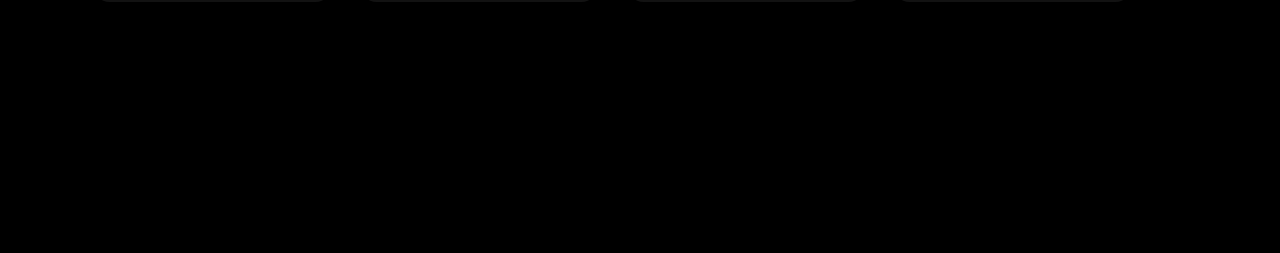
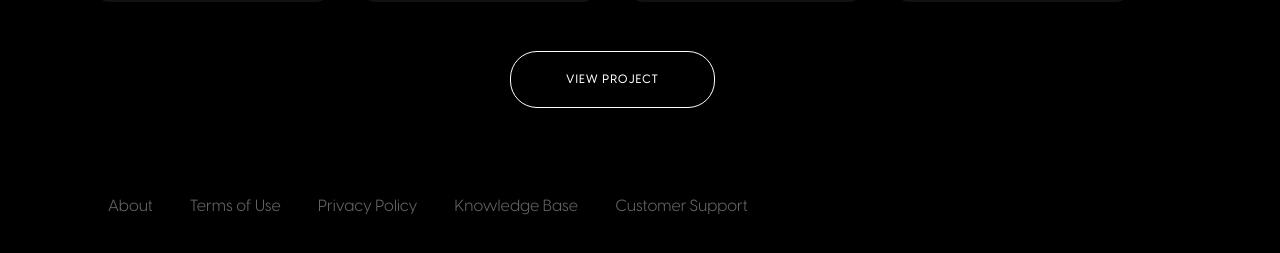
Before and after one commit to sayandcode/ipx-round-1, a React (Create React App) app: page / in a window 1280 px wide. Shown: the part 3615-3868 px from the top of the page. Before the commit the page ends 3617 px from the top, so only its background shows below. Built offline with nearby package versions, Linux system fonts and the light colour scheme; the HTML template or start-up script is replaced by a standard one.

Commit message:
Add footer and view project button

```diff
--- a/src/App.js
+++ b/src/App.js
@@ -1,3 +1,4 @@
+import Footer from './components/Footer';
 import Navbar from './components/nav/Navbar';
 import InvestmentPage from './pages/InvestmentPage';
 
@@ -9,6 +10,7 @@
         {/* we could put a router here */}
         <InvestmentPage />
       </div>
+      <Footer />
     </div>
   );
 }
--- /dev/null
+++ b/src/components/Footer.js
@@ -0,0 +1,24 @@
+const LINKS = [
+  'About',
+  'Terms of Use',
+  'Privacy Policy',
+  'Knowledge Base',
+  'Customer Support',
+];
+function Footer() {
+  return (
+    <footer className="flex flex-row gap-[36.98px] mx-[108px] my-[72px]">
+      {LINKS.map((link) => (
+        // eslint-disable-next-line jsx-a11y/anchor-is-valid
+        <a
+          href="#"
+          className="opacity-40 font-visby-400 text-[16px] leading-[25px]"
+        >
+          {link}
+        </a>
+      ))}
+    </footer>
+  );
+}
+
+export default Footer;
--- a/src/components/MoreInfo/MoreInfo.js
+++ b/src/components/MoreInfo/MoreInfo.js
@@ -18,6 +18,15 @@
       <SocialLinksBox />
       <div className="h-[1px] mt-[69px] mb-[80px] bg-gradient-to-r from-transparent via-white to-transparent" />
       <MoreFromProject />
+      <div className="text-center mt-[63px] mb-[105px]">
+        {/* eslint-disable-next-line jsx-a11y/anchor-is-valid */}
+        <a
+          href="#"
+          className="rounded-[27px] border-white border-[1px] font-visby-500 uppercase text-[12px] leading-[12px] tracking-[1px] px-[55px] py-[21px]"
+        >
+          View Project
+        </a>
+      </div>
     </>
   );
 }
```
